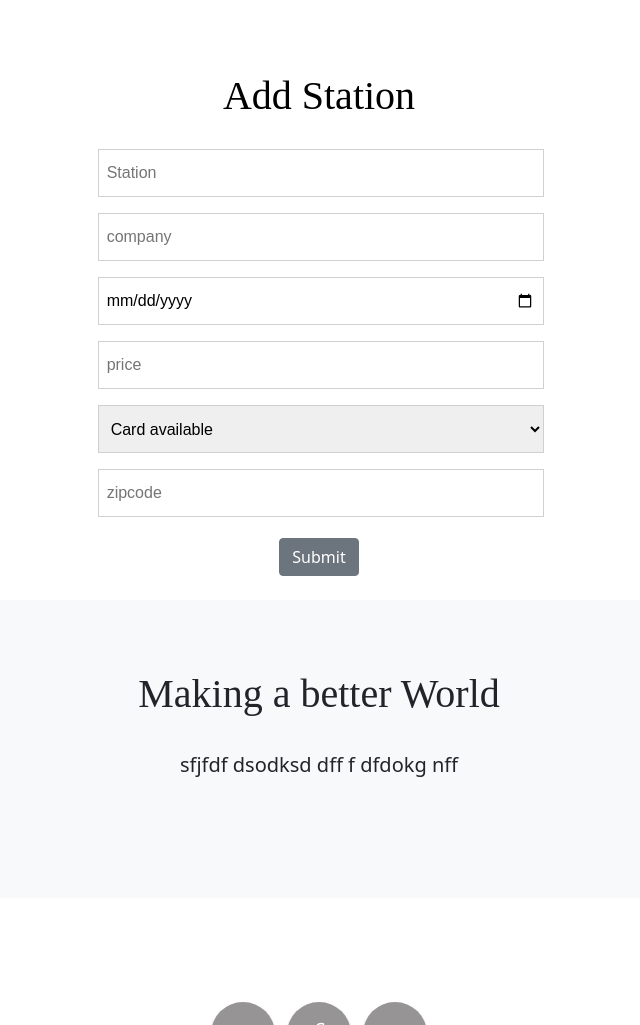
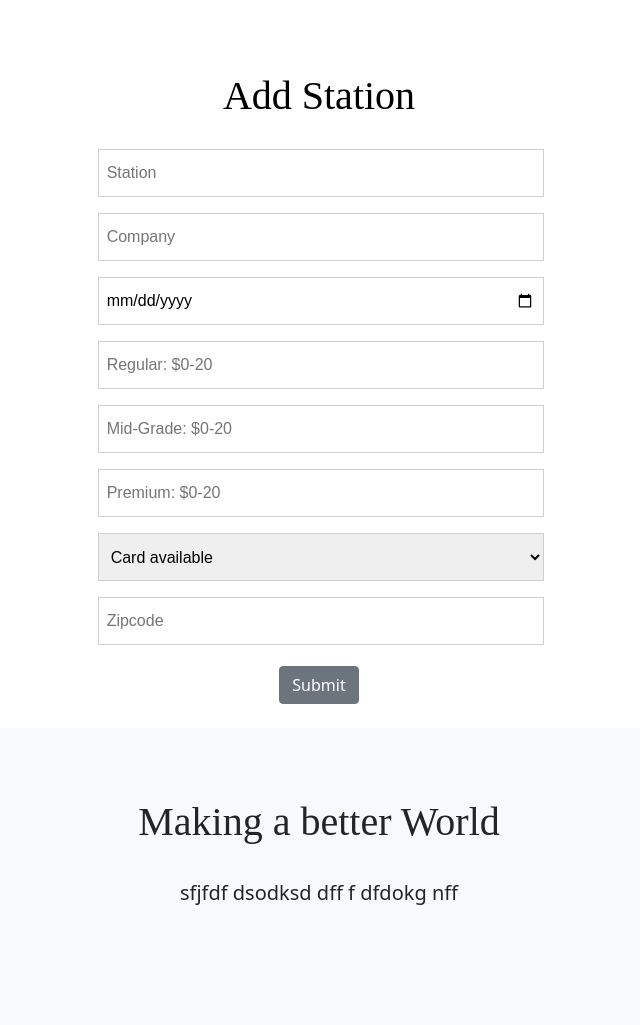
Before and after one commit to jenniferdinh1997/fullTank, a Django app: page /stations/create/ in a window 1280 px wide. Shown: the part 56-1081 px from the top of the page, without its empty margins (321-961 px from the left). Run offline with Django 4.2, Linux system fonts and the light colour scheme; the visitor is signed in with stand-in values (Sample User, id 1); some libraries are stand-ins or nearby versions; some web fonts are replaced.

Commit message:
change prices

```diff
--- a/fulltank_app/models.py
+++ b/fulltank_app/models.py
@@ -1,6 +1,7 @@
 from django.db import models
 from django.urls import reverse
 from django.contrib.auth.models import User
+from django.core.validators import MaxValueValidator, MinValueValidator
 # Create your models here.
 
 CARDS_ACCEPTED = (
@@ -12,7 +13,9 @@ class Station(models.Model):
   name = models.CharField(max_length = 100)
   company = models.CharField(max_length = 100)
   date = models.DateField('Date Of Visit')
-  price = models.FloatField()
+  regular = models.FloatField(validators=[MinValueValidator(0.0), MaxValueValidator(20.0)])
+  midgrade = models.FloatField(validators=[MinValueValidator(0.0), MaxValueValidator(20.0)])
+  premium = models.FloatField(validators=[MinValueValidator(0.0), MaxValueValidator(20.0)])
   cards_accepted = models.CharField(
     max_length = 1,
       choices = CARDS_ACCEPTED,
@@ -23,7 +26,7 @@ class Station(models.Model):
 
 
   def __str__(self):
-    str = f"{self.name} on {self.date} is priced at {self.price} id: {self.id}"
+    str = f"{self.name} on {self.date} is priced at {self.regular}, {self.midgrade}, {self.premium} id: {self.id}"
     if self.cards_accepted == 'TRUE':
       str = str + f" and they do accept card payments"
     else:
--- a/fulltank_app/templates/fulltank_app/station_form.html
+++ b/fulltank_app/templates/fulltank_app/station_form.html
@@ -10,9 +10,17 @@
   <form  action="" method="POST">
     {% csrf_token %}
     <p>
-      <label for="id_price"></label></th>
-      <input class="fields"type="number" name="price" value="" step="any" required="" id="id_price" placeholder="New price">
-      </p>
+      <label for="id_regular"></label></th>
+      <input class="fields"type="number" name="regular" value="" step="any" required="" id="id_regular" placeholder="Regular: $0-20">
+    </p>
+    <p>
+      <label for="id_midgrade"></label></th>
+      <input class="fields"type="number" name="midgrade" value="" step="any" required="" id="id_midgrade" placeholder="Mid-Grade: $0-20">
+    </p>
+    <p>
+      <label for="id_premium"></label></th>
+      <input class="fields"type="number" name="premium" value="" step="any" required="" id="id_premium" placeholder="Premium: $0-20">
+    </p>
       <br>
     <input type="submit" value="Submit" class="btn btn-secondary">
   </form>
@@ -34,15 +42,23 @@
     </p>
     <p>
     <label for="id_company"></label>
-      <input class="fields" type="text" name="company" maxlength="100" required="" id="id_company" placeholder="company">
+      <input class="fields" type="text" name="company" maxlength="100" required="" id="id_company" placeholder="Company">
     </p>
     <p>
     <label for="id_date"></label>
       <input class="fields" type="date" name="date" required="" id="id_date">
     </p>
     <p>
-    <label for="id_price"></label>
-    <input class="fields" type="number" name="price" step="any" required="" id="id_price" placeholder="price">
+    <label for="id_regular"></label>
+    <input class="fields" type="number" name="regular" step="any" required="" id="id_regular" placeholder="Regular: $0-20">
+   </p>
+   <p>
+    <label for="id_midgrade"></label>
+    <input class="fields" type="number" name="midgrade" step="any" required="" id="id_midgrade" placeholder="Mid-Grade: $0-20">
+   </p>
+   <p>
+    <label for="id_premium"></label>
+    <input class="fields" type="number" name="premium" step="any" required="" id="id_premium" placeholder="Premium: $0-20">
    </p>
    <p>
     <label for="id_cards_accepted"></label>
@@ -52,7 +68,7 @@
 </select>
    </p>
     <label for="id_zipcode"></label>
-      <input class ="fields" type="number" name="zipcode" required="" id="id_zipcode" placeholder="zipcode">
+      <input class ="fields" type="number" name="zipcode" required="" id="id_zipcode" placeholder="Zipcode">
     <br>
     <br>
     <input type="submit" value="Submit" class="btn btn-secondary">
--- a/fulltank_app/templates/stations/detail.html
+++ b/fulltank_app/templates/stations/detail.html
@@ -11,8 +11,8 @@
       <div class="card-body">
         <h5 class="card-title">{{station.name}}</h5>
         <p class="card-text">
-          The gas price for {{station.name}} on {{station.date}} was
-          ${{station.price}}
+          The gas prices for {{station.name}} on {{station.date}} were
+          ${{station.regular}} for regular, ${{station.midgrade}} for mid-grade, and ${{station.premium}} for premium.
         </p>
         {% if station.cards_accepted == 'TRUE' %}
         <p class="card-text">
--- a/fulltank_app/views.py
+++ b/fulltank_app/views.py
@@ -32,7 +32,7 @@ class SearchResultsView(ListView):
 
 class StationCreate(LoginRequiredMixin, CreateView):
   model = Station
-  fields = ['name', 'company', 'date', 'price', 'cards_accepted', 'zipcode']
+  fields = ['name', 'company', 'date', 'regular', 'midgrade', 'premium', 'cards_accepted', 'zipcode']
 
   def form_valid(self, form):
     form.instance.user = self.request.user
@@ -61,11 +61,12 @@ class StationDelete(LoginRequiredMixin, DeleteView):
 
 class PriceUpdate(LoginRequiredMixin, UpdateView):
   model = Station
-  fields = ["price"]
+  fields = ["regular", "midgrade", "premium"]
 
 def stations_index(request):
   stations = Station.objects.all()
   return render(request, 'stations/index.html', {'stations': stations})
+
 @login_required
 def stations_detail(request, station_id):
   station = Station.objects.get(id=station_id)
```
Also changed, not shown: fulltank_app/migrations/0004_remove_station_price_station_midgrade_and_more.py (added).
